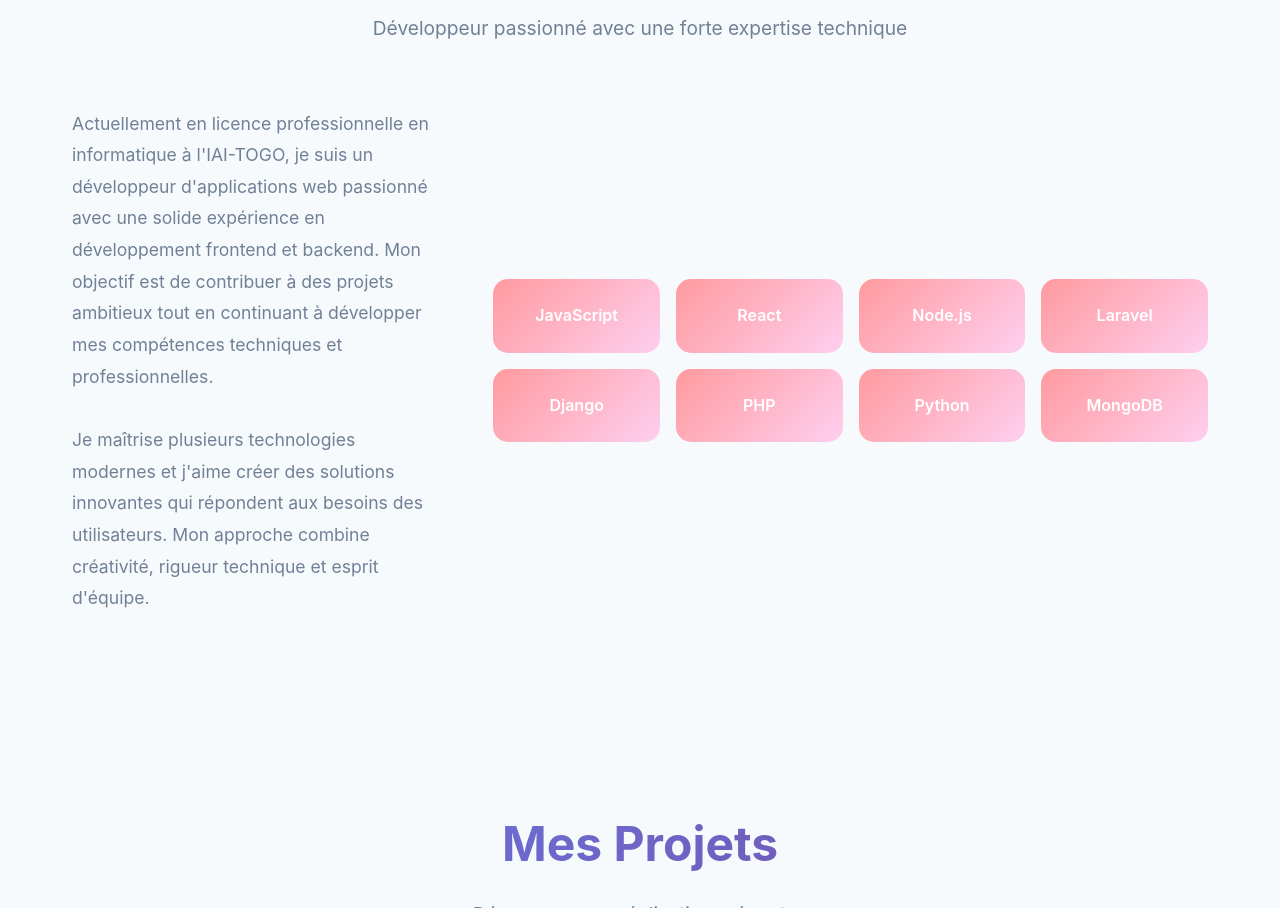
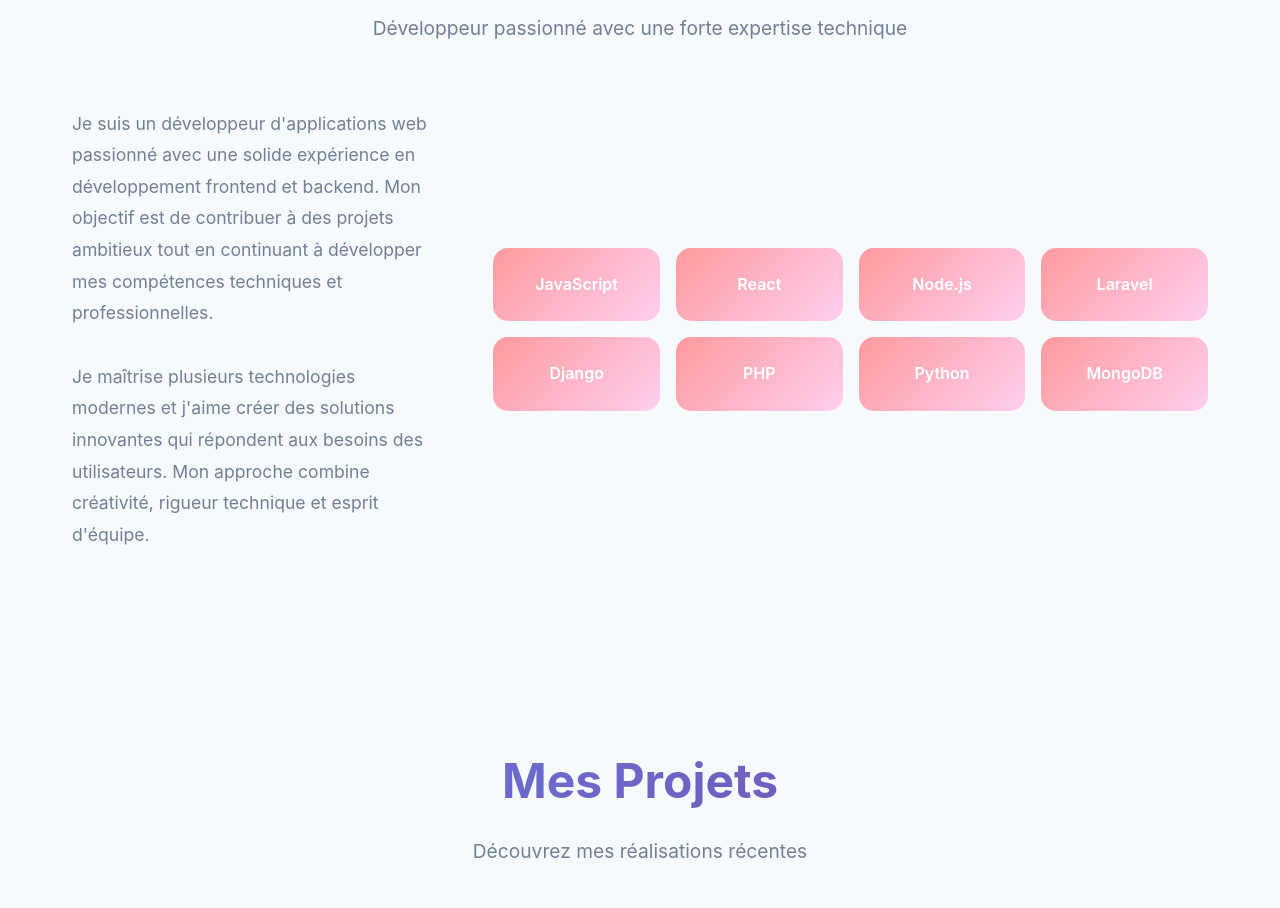
Before and after one commit to ucmy06/Mon-CV, a plain HTML site: page index.html in a window 1280 px wide. Shown: the part 976-1884 px from the top of the page. Drawn offline with Linux system fonts and the light colour scheme.

Commit message:
changemments

```diff
--- a/index.html
+++ b/index.html
@@ -598,7 +598,7 @@
             <div class="about-content">
                 <div class="about-text fade-in">
                     <p>
-                        Actuellement en licence professionnelle en informatique à l'IAI-TOGO, je suis un développeur
+                        Je suis un développeur
                         d'applications web passionné avec une solide expérience en développement frontend et backend.
                         Mon objectif est de contribuer à des projets ambitieux tout en continuant à développer
                         mes compétences techniques et professionnelles.
```
